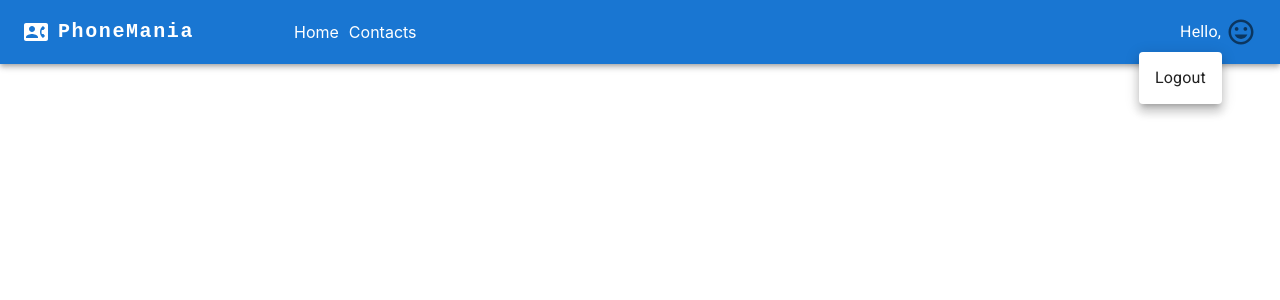
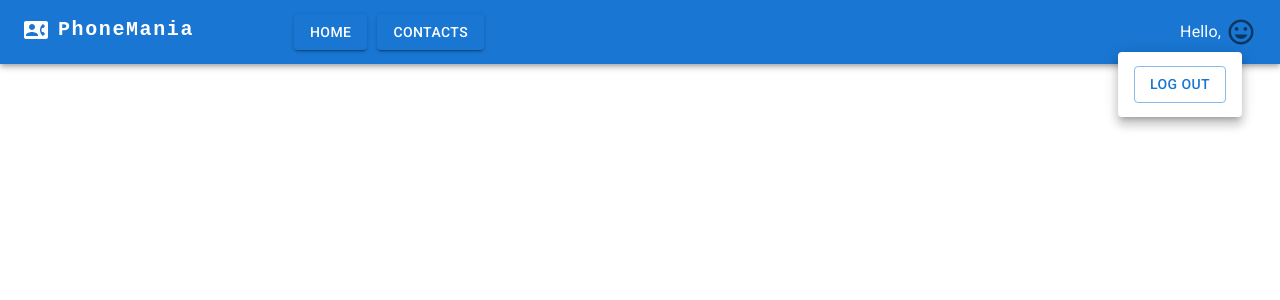
Before and after one commit to Sanya486/goit-react-hw-08-phonebook, a React (Create React App) app: page /goit-react-hw-08-phonebook/login in a window 1280 px wide. Both pictures are taken after a click on the button 1240 px from the left and 32 px from the top of the page. Shown: the top 300 px of the page. Built offline with nearby package versions, Linux system fonts and the light colour scheme.

Commit message:
add edit logic, theme customization

```diff
--- a/package.json
+++ b/package.json
@@ -13,16 +13,14 @@
     "@testing-library/jest-dom": "^5.16.3",
     "@testing-library/react": "^12.1.4",
     "@testing-library/user-event": "^13.5.0",
-    "animate.css": "^4.1.1",
     "axios": "^1.4.0",
     "formik": "^2.4.2",
-    "notiflix": "^3.2.6",
+    "framer-motion": "^10.15.0",
     "react": "^18.1.0",
     "react-dom": "^18.1.0",
     "react-hot-toast": "^2.4.1",
     "react-loader-spinner": "^5.3.4",
     "react-redux": "^8.1.1",
-    "react-reveal": "^1.2.2",
     "react-router-dom": "^6.14.2",
     "react-scripts": "5.0.1",
     "redux": "^4.2.1",
--- a/src/components/AppBar/AppBar.jsx
+++ b/src/components/AppBar/AppBar.jsx
@@ -17,6 +17,7 @@ import { NavLinkSt, LinkSt } from './AppBar.styled';
 import { useDispatch, useSelector } from 'react-redux';
 import { fetchLogout } from 'redux/operations';
 import { selectIsLoggedIn, selectUserName } from 'redux/selectors';
+import { Button } from '@mui/material';
 
 function ResponsiveAppBar() {
   const [anchorElNav, setAnchorElNav] = React.useState(null);
@@ -64,7 +65,7 @@ function ResponsiveAppBar() {
                 <Typography
                   variant="h6"
                   noWrap
-                  component="a"
+                  component="p"
                   sx={{
                     display: { xs: 'none', md: 'flex' },
                     fontFamily: 'monospace',
@@ -85,8 +86,18 @@ function ResponsiveAppBar() {
                 gap: '10px',
               }}
             >
-              <NavLinkSt to="/">Home</NavLinkSt>
-              {isLoggedIn && <NavLinkSt to="/contacts">Contacts</NavLinkSt>}
+              <NavLinkSt to="/">
+                <Button variant="contained" component="p">
+                  Home
+                </Button>
+              </NavLinkSt>
+              {isLoggedIn && (
+                <NavLinkSt to="/contacts">
+                  <Button variant="contained" component="p">
+                    Contacts
+                  </Button>
+                </NavLinkSt>
+              )}
             </Box>
           </Box>
 
@@ -121,12 +132,16 @@ function ResponsiveAppBar() {
             >
               <MenuItem key="home" onClick={handleCloseNavMenu}>
                 <NavLinkSt style={{ color: '#1976d2' }} to="/">
-                  Home
+                  <Button variant="outlined" component="span">
+                    Home
+                  </Button>
                 </NavLinkSt>
               </MenuItem>
-              <MenuItem key="home" onClick={handleCloseNavMenu}>
+              <MenuItem key="Contacts" onClick={handleCloseNavMenu}>
                 <NavLinkSt style={{ color: '#1976d2' }} to="/contacts">
-                  Contacts
+                  <Button variant="outlined" component="span">
+                    Contacts
+                  </Button>
                 </NavLinkSt>
               </MenuItem>
             </Menu>
@@ -168,8 +183,20 @@ function ResponsiveAppBar() {
           >
             {!isLoggedIn && (
               <>
-                <NavLinkSt to="/registration">Sign up</NavLinkSt>
-                <NavLinkSt to="/login">Login</NavLinkSt>
+                <NavLinkSt to="/registration">
+                  <Button variant="contained" component="span">
+                    Sign up
+                  </Button>
+                </NavLinkSt>
+                <NavLinkSt to="/login">
+                  <Button
+                    sx={{ backgroundColor: 'white', color: '#1976d2' }}
+                    variant="contained"
+                    component="span"
+                  >
+                    Log in
+                  </Button>
+                </NavLinkSt>
               </>
             )}
           </Box>
@@ -206,7 +233,11 @@ function ResponsiveAppBar() {
                     dispatch(fetchLogout());
                   }}
                 >
-                  <Typography textAlign="center">Logout</Typography>
+                  <Typography textAlign="center">
+                    <Button variant="outlined" component="span">
+                      Log out
+                    </Button>
+                  </Typography>
                 </MenuItem>
               </Menu>
             </Box>
--- a/src/components/AppBar/AppBar.styled.js
+++ b/src/components/AppBar/AppBar.styled.js
@@ -4,8 +4,21 @@ import { Link, NavLink } from 'react-router-dom';
 export const NavLinkSt = styled(NavLink)`
   text-decoration: none;
   color: white;
-   &.active {
-    text-decoration: underline;
+  &.active span::before {
+    content: '';
+    width: 5px;
+    height: 5px;
+    background-color: #1976d2;
+    margin-right: 5px;
+    border-radius: 50%;
+  }
+  &.active p::before {
+    content: '';
+    width: 5px;
+    height: 5px;
+    background-color: white;
+    margin-right: 5px;
+    border-radius: 50%;
   }
 `;
 
--- /dev/null
+++ b/src/components/Contact/Contact.style.js
@@ -0,0 +1,11 @@
+import styled from "@emotion/styled";
+import { motion } from "framer-motion";
+
+export const MotionDiv = styled(motion.div)`
+padding: 10px;
+  display: flex;
+  justify-content: space-between;
+  align-items: center;
+  border: 1px solid #1976d2;
+border-radius: 10px;
+`;
--- a/src/components/Contacts/Contacts.jsx
+++ b/src/components/Contacts/Contacts.jsx
@@ -2,11 +2,8 @@ import React, { useEffect } from 'react';
 
 import { useSelector, useDispatch } from 'react-redux';
 import { selectContacts, selectFilter } from 'redux/selectors';
-import {
-  fetchContacts,
-} from 'redux/operations';
-import Contact from 'components/Contact/Contact'
-
+import { fetchContacts } from 'redux/operations';
+import Contact from 'components/Contact/Contact';
 
 const Contacts = () => {
   const dispatch = useDispatch();
@@ -14,11 +11,9 @@ const Contacts = () => {
   const filterRedux = useSelector(selectFilter);
   const contacts = filterRedux === '' ? contactsRedux : onActiveFilter();
 
-
   useEffect(() => {
     dispatch(fetchContacts());
   }, [dispatch]);
-
 
   function onActiveFilter() {
     return contactsRedux.filter(contact =>
@@ -28,9 +23,9 @@ const Contacts = () => {
 
   return (
     <>
-      {contacts.map((contact, index) =>
+      {contacts.map(contact => (
         <Contact key={contact.id} contact={contact} />
-      )}
+      ))}
     </>
   );
 };
--- a/src/components/Form/Form.jsx
+++ b/src/components/Form/Form.jsx
@@ -10,7 +10,6 @@ import { toast } from 'react-hot-toast';
 
 const MyTextField = ({ labelFormik, ...props }) => {
   const [field, meta] = useField(props);
-  console.log(meta);
   return (
     <>
       <label>
@@ -97,8 +96,8 @@ const AddContactForm = () => {
             borderRadius: '22px 22px 22px 22px',
           }}
         >
-          <MyTextField label="Email" name="name" type="text" />
-          <MyTextField label="Password" name="number" type="text" />
+          <MyTextField label="Name" name="name" type="text" />
+          <MyTextField label="Number" name="number" type="text" />
           <Button
             sx={{ mt: '20px', mx: 'auto', display: 'block' }}
             variant="contained"
--- a/src/components/LoginForm/LoginForm.jsx
+++ b/src/components/LoginForm/LoginForm.jsx
@@ -66,6 +66,7 @@ const LoginForm = () => {
             }}
           >
             <MyTextField
+              autoComplete
               sx={{ width: '300px' }}
               id="outlined-basic"
               label="Email"
@@ -74,6 +75,7 @@ const LoginForm = () => {
               type="email"
             />
             <MyTextField
+              autoComplete
               sx={{ width: '300px' }}
               id="outlined-basic"
               label="Password"
--- a/src/components/WelcomeCard/WelcomeCard.jsx
+++ b/src/components/WelcomeCard/WelcomeCard.jsx
@@ -4,7 +4,6 @@ import { Link } from 'react-router-dom';
 import React from 'react';
 import { useSelector } from 'react-redux';
 import { selectIsLoggedIn, selectUserName } from 'redux/selectors';
-import Fade from 'react-reveal/Fade';
 
 const WelcomeCard = () => {
   const isLoggedIn = useSelector(selectIsLoggedIn);
@@ -27,13 +26,13 @@ const WelcomeCard = () => {
               boxShadow: ' 10px 10px 24px -7px rgba(0,0,0,0.75)',
             }}
           >
-            <Fade top >
+
                 <Title variant="h4" align="center" color={'#1976d2'}>
                   Hello! Welcome to PhoneMania
                 </Title>
-            </Fade>
+
                       <Box sx={{ display: 'flex', flexDirection:{xs: 'column', md: 'row'}, alignItems: 'center', gap: '10px' }}>
-              <Fade left>
+
                   <Box sx={{height: '563px'}}>
                       <img
                         style={{ display: 'block', height:'100%', width: '100%', objectFit: 'cover'  }}
@@ -41,8 +40,8 @@ const WelcomeCard = () => {
                         alt="robot"
                       />
                   </Box>
-              </Fade>
-                <Fade right cascade>
+
+
                     <List
                       sx={{
                                       padding: 0,
@@ -111,7 +110,7 @@ const WelcomeCard = () => {
                         </ListText>
                       </ListItemSt>
                     </List>
-                </Fade>
+
 
             </Box>
           </Box>
--- a/src/pages/Contacts.jsx
+++ b/src/pages/Contacts.jsx
@@ -5,7 +5,8 @@ import Contact from 'components/Contacts/Contacts';
 import Filter from 'components/Filter/Filter';
 import { Toaster } from 'react-hot-toast';
 import {Container } from '@mui/material';
-import { Ul } from './styles/Contacts.styled';
+import { DivSt } from './styles/Contacts.styled';
+
 
 const Contacts = () => {
   return (
@@ -25,9 +26,11 @@ const Contacts = () => {
     >
       <AddContactForm />
       <Filter />
-      <Ul>
+
+      <DivSt>
         <Contact />
-      </Ul>
+      </DivSt>
+
       <Toaster />
     </Container>
   );
--- a/src/pages/styles/Contacts.styled.js
+++ b/src/pages/styles/Contacts.styled.js
@@ -8,10 +8,10 @@ export const Container = styled.div`
   box-shadow: 10px 10px 17px 6px rgba(0, 0, 0, 0.75);
 `;
 
-export const Ul = styled.ul`
+export const DivSt = styled.div`
 width: 500px;
   padding: 0;
   display: flex;
   flex-direction: column;
-  gap: 20px;
+  gap: 10px;
 `;
```
Also changed, not shown: src/components/Contact/Contact.jsx (+53 -25 lines), 1 other file (tests, documents, lock files or other folders).
